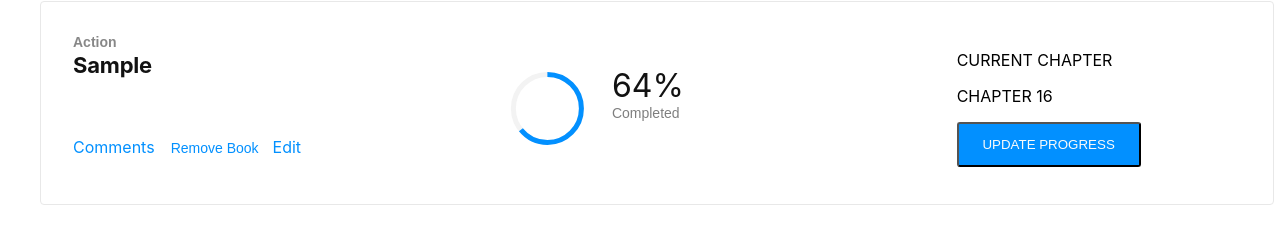
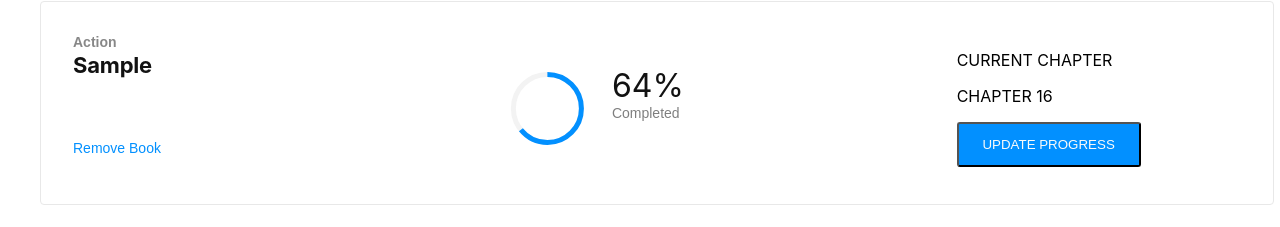
Before and after one commit to Ashah15/Bookstore-CMS, a React (Create React App) app: page / in a window 1280 px wide. Both pictures are taken after typing "Sample" into the empty fields and a click on the button "Create Book". Shown: the part 463-690 px from the top of the page. Built offline with nearby package versions, Linux system fonts and the light colour scheme.

Commit message:
solved errors

```diff
--- a/src/components/Book.js
+++ b/src/components/Book.js
@@ -9,9 +9,9 @@ function Book({ book, handleRemoveBook }) {
         <div className="book-category">{ book.category }</div>
         <div className="book-title">{ book.title }</div>
         <div className="delete-button">
-          <a href="#">Comments</a>
+          {/* <a href="#">Comments</a> */}
           <button type="button" onClick={() => handleRemoveBook(book)}>Remove Book</button>
-          <a href="#">Edit</a>
+          {/* <a href="#">Edit</a> */}
         </div>
       </div>
       <div className="progress">
```
Also changed, not shown: src/containers/BookForm.js (+6 -6 lines), src/reducers/index.js (line endings or trailing spaces).
